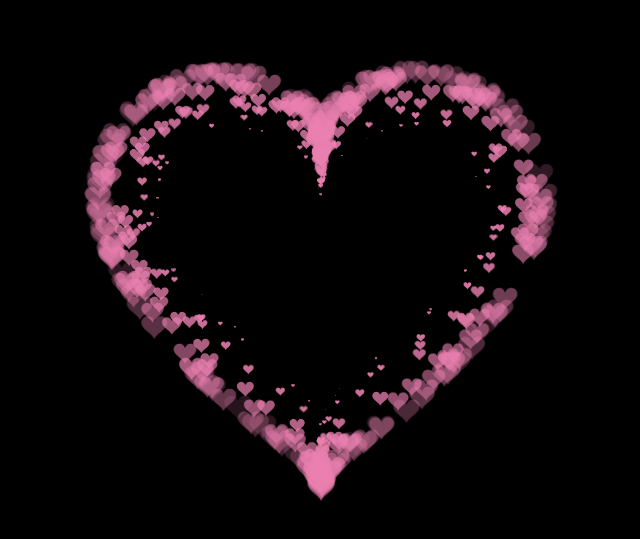
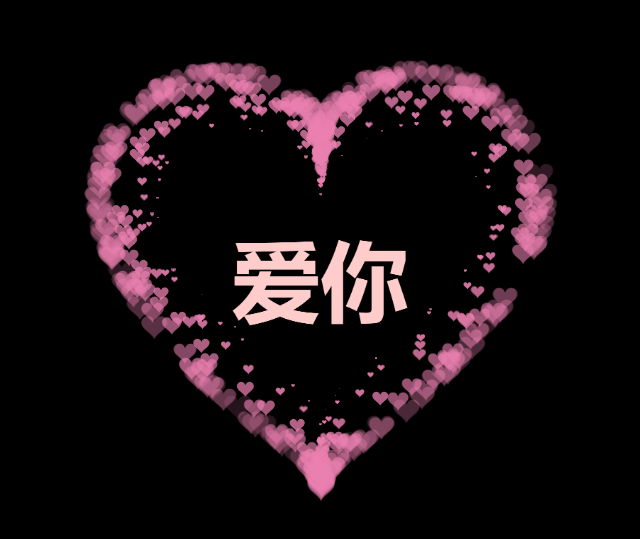
Before and after one commit to ChunKit99/heart, a plain HTML site: page index.html in a window 1280 px wide. Shown: the part 123-662 px from the top of the page, without its empty margins (319-959 px from the left). Drawn offline with Linux system fonts and the light colour scheme.

Commit message:
update love you effect

```diff
--- a/index.html
+++ b/index.html
@@ -1,17 +1,18 @@
 <!DOCTYPE HTML PUBLIC "-//W3C//DTD HTML 4.0 Transitional//EN">
 <HTML>
   <HEAD>
-  <TITLE> New Document </TITLE>
+    <TITLE> Love You</TITLE>
     <META NAME="Generator" CONTENT="EditPlus">
     <META NAME="Author" CONTENT="">
     <META NAME="Keywords" CONTENT="">
     <META NAME="Description" CONTENT="">
     <style>
       html, body {
-  height: 100%;
-  padding: 0;
         margin: 0;
-  background: #000;
+        height: 100vh;
+        background: url('123.png') no-repeat center center;
+        background-size: cover;
+        overflow: hidden;
       }
       canvas {
         position: absolute;
@@ -20,8 +21,8 @@ canvas {
       }
       </style>
   </HEAD>
-
     <BODY>
+        <audio src="aini.mp3" autoplay loop hidden></audio>
         <canvas id="pinkboard"></canvas>
       <script>
   /*
```
Also changed, not shown: 123.png (added), 1 other file. Lines whose indentation alone changed are shown as unchanged.
